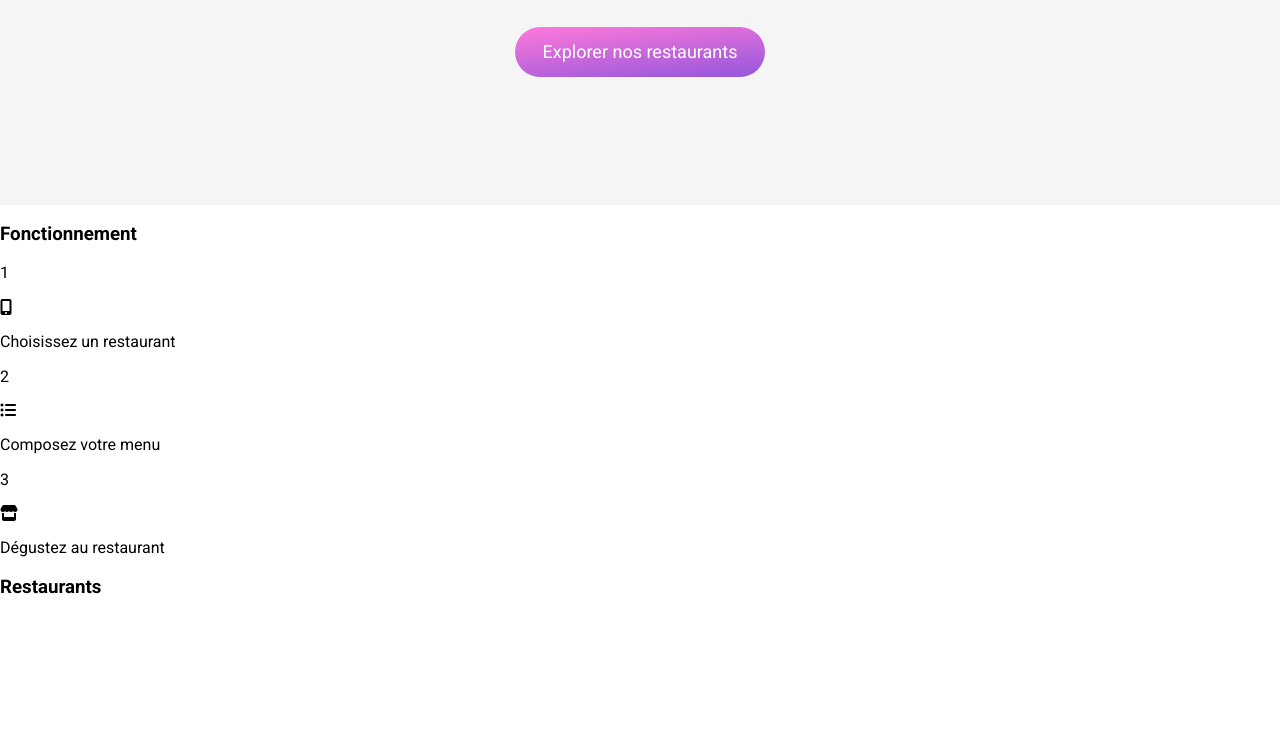
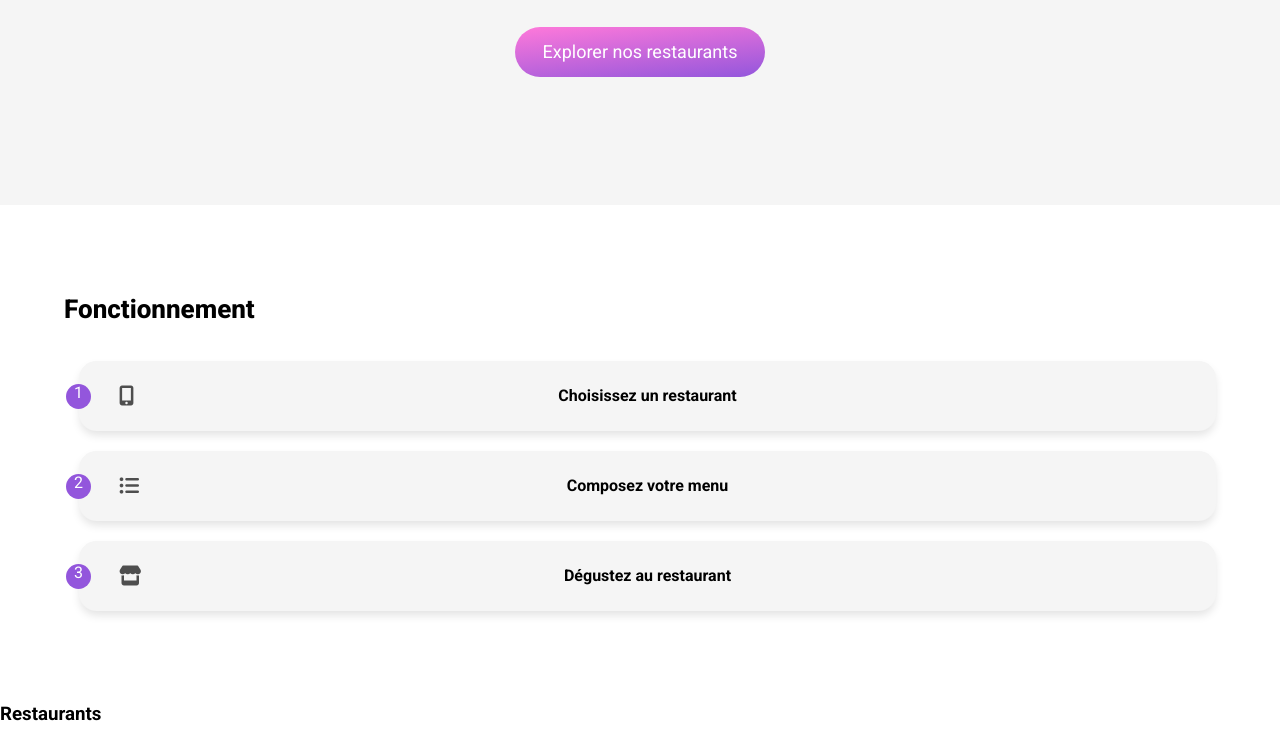
Before and after one commit to MaeRiz/OC_P2_OhMyFood, a plain HTML site: page index.html in a window 1280 px wide. Shown: the part 332-1076 px from the top of the page. Before the commit the page ends 949 px from the top, so only its background shows below. Drawn offline with Linux system fonts and the light colour scheme; a web font is replaced by a local one.

Commit message:
add css for using area

```diff
--- a/index.html
+++ b/index.html
@@ -24,20 +24,20 @@
         <div id="use">
             <h3>Fonctionnement</h3>
             <div id="use__content">
-                <div class="use__item">
-                    <p>1</p>
-                    <i class="fa-solid fa-mobile-screen-button"></i>
-                    <p>Choisissez un restaurant</p>
+                <div class="item">
+                    <p class="item__num">1</p>
+                    <i class="fa-solid fa-mobile-screen-button item__icon"></i>
+                    <p class="item__text">Choisissez un restaurant</p>
                 </div>
-                <div class="use__item">
-                    <p>2</p>
-                    <i class="fa-solid fa-list-ul"></i>
-                    <p>Composez votre menu</p>
+                <div class="item">
+                    <p class="item__num">2</p>
+                    <i class="fa-solid fa-list-ul item__icon"></i>
+                    <p class="item__text">Composez votre menu</p>
                 </div>
-                <div class="use__item">
-                    <p>3</p>
-                    <i class="fa-solid fa-store"></i>
-                    <p>Dégustez au restaurant</p>
+                <div class="item">
+                    <p class="item__num">3</p>
+                    <i class="fa-solid fa-store item__icon"></i>
+                    <p class="item__text">Dégustez au restaurant</p>
                 </div>
             </div>
 
--- a/sass/style.scss
+++ b/sass/style.scss
@@ -108,3 +108,63 @@ body {
     }
 
 }
+
+
+#use {
+    display: flex;
+    flex-direction: column;
+    padding: 5%;
+
+    h3 {
+        font-size: 26px;
+        font-weight: 800;
+    }
+
+    &__content {
+        display: flex;
+        flex-direction: column;
+        justify-content: center;
+    }
+
+    .item {
+        display: flex;
+        height: 70px;
+        justify-content: center;
+        align-items: center;
+        position: relative;
+        background-color: rgb(245, 245, 245);
+        margin: 10px 0 10px 15px;
+        border-radius: 1.1rem;
+        box-shadow: 0px 5px 10px -1px rgba(0, 0, 0, 0.116);
+
+        &__num {
+            color: white;
+            background-color: $clr-primary;
+            position: absolute;
+            width: 25px;
+            height: 25px;
+            left: -13px;
+            border-radius: 100%;
+            text-align: center;
+        }
+
+        &__icon {
+            position: absolute;
+            left: 40px;
+            font-size: 20px;
+            color: #4e4e4e;
+        }
+
+        &__text {
+            font-weight: 700;
+        }
+
+        &:hover {
+            background-color: #9256dc2d;
+            cursor: pointer;
+            .item__icon {
+                color: $clr-primary;
+            }
+        }
+    }
+}
```
Also changed, not shown: css/style.css, 1 other file.
